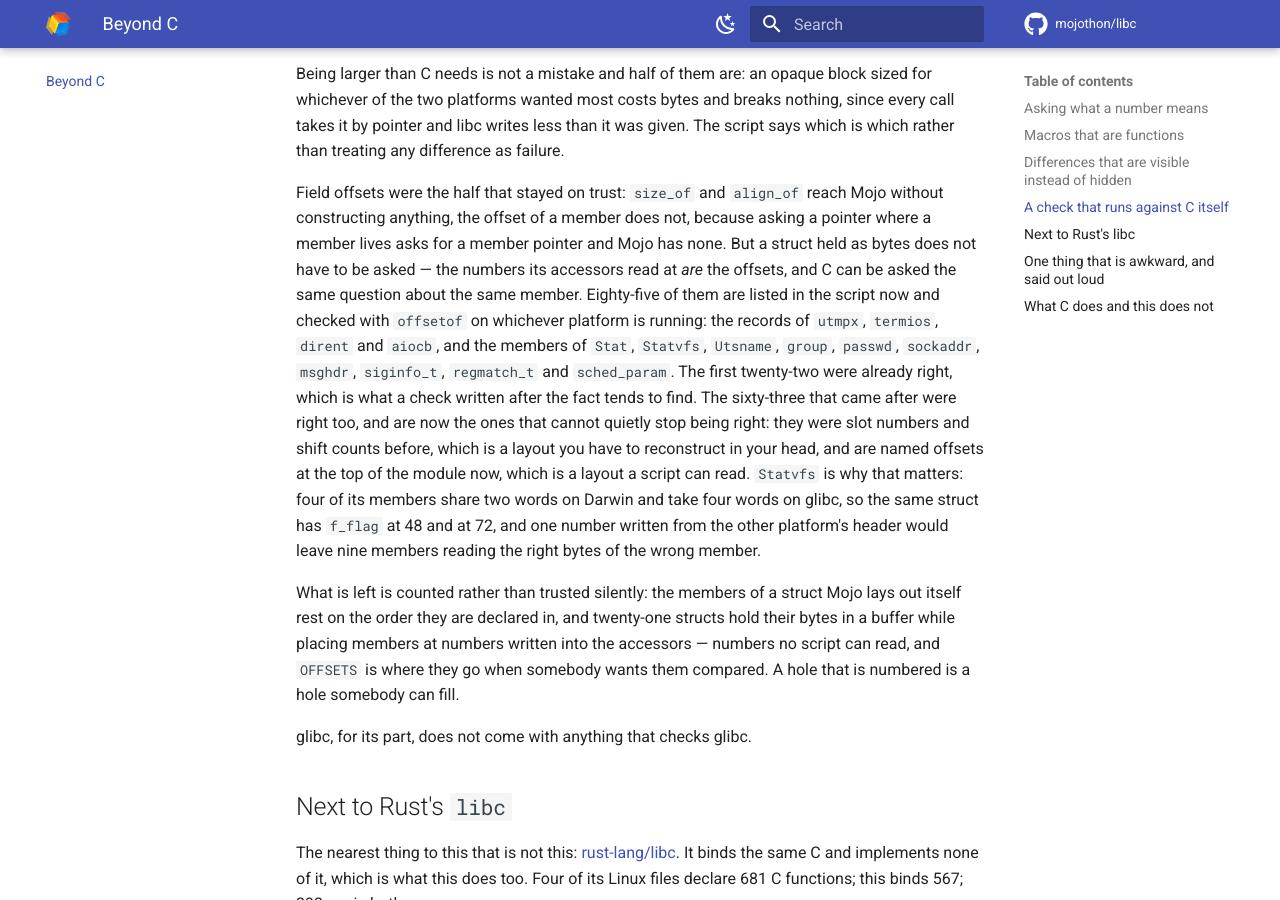
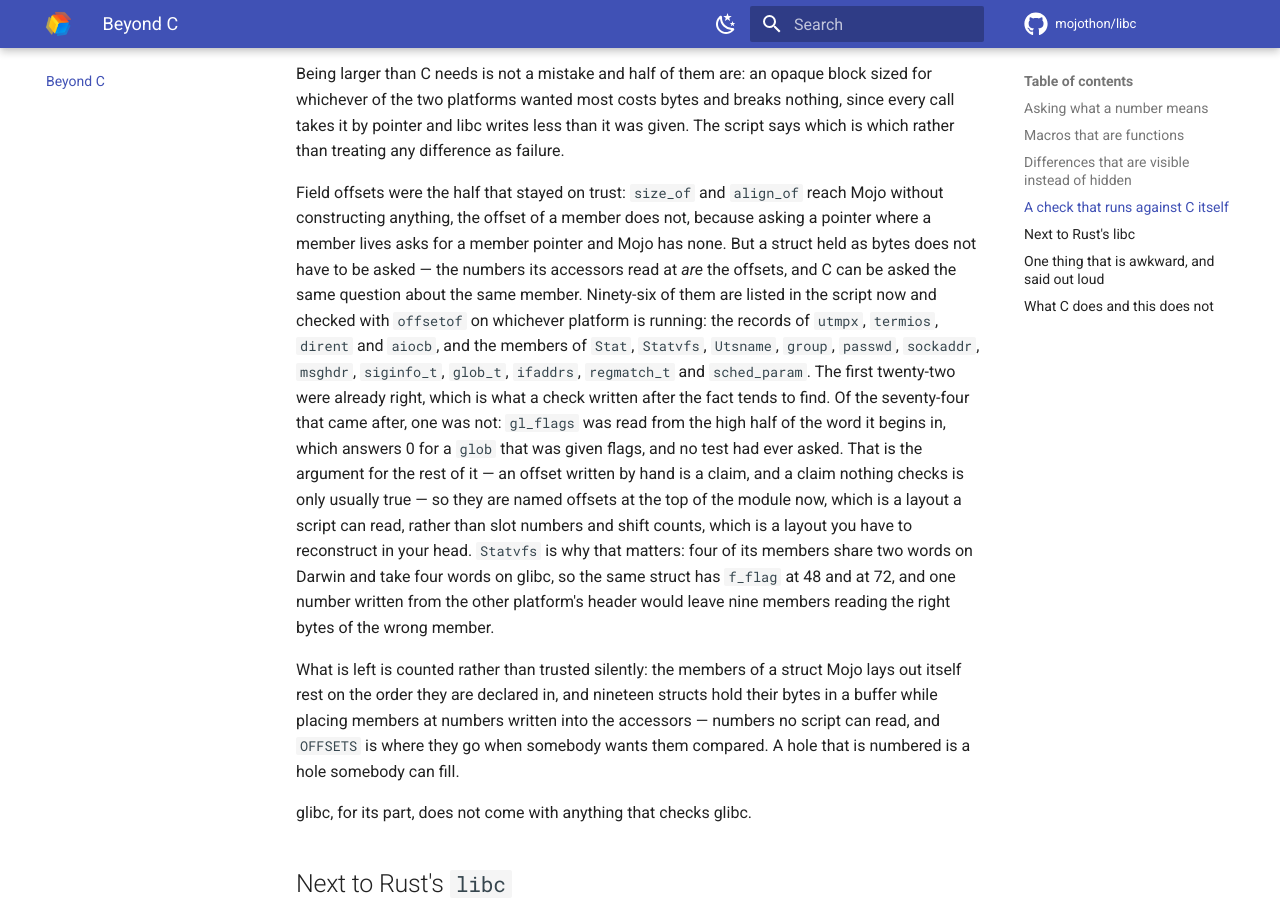
Before and after one commit to mojothon/libc, an MkDocs documentation site: the page built from docs/beyond-c.md, in a window 1280 px wide and 900 px high, scrolled down 2612 px. Built offline with MkDocs 1.6.1 and Material for MkDocs 9.7.7, drawn with Linux system fonts in a browser that asks for light colours; comment, search, counter and statistics services are not loaded.

Commit message:
fix(glob): read gl_flags from the half of its word it begins in
`gl_flags` sits at 24 on both platforms and is four bytes wide, so it is the
low half of that word and the four bytes after it are padding. It was read
as `_slot(24) >> 32`, the high half, which answers 0 for every `glob` that
was given any flag at all: `GLOB_MAGCHAR` never came back, and neither did
whatever the caller had passed in.

Nothing caught it because nothing read it. The three offsets beside it were
right, and one wrong offset in a struct of four is exactly the failure a
check written by eye does not catch — which is why the offsets are named
constants at the top of the module now, listed in `OFFSETS` and compared
with `offsetof` on both platforms.

The test asks what libc promises rather than what this module happens to
return: a pattern with a `*` in it comes back with `GLOB_MAGCHAR` set, a
path without one does not. glibc sets that bit for a metacharacter and XNU
clears it before copying the flags in and sets it again if the pattern needs
it, so both platforms hold up the same assertion, and it fails on the old
reader.

`ifaddrs` comes along because it is the neighbouring shape: seven members at
the same seven offsets on both platforms, which is worth writing down for
what is not in them — `ifa_flags` is four bytes with four of padding behind
it, and `ifa_dstaddr` is a union member on glibc, a plain pointer on Darwin,
and a macro name in the first case that `offsetof` expands.

```diff
--- a/docs/beyond-c.md
+++ b/docs/beyond-c.md
@@ -133,17 +133,20 @@
 because asking a pointer where a member lives asks for a member pointer and
 Mojo has none. But a struct held as bytes does not have to be asked — the
 numbers its accessors read at *are* the offsets, and C can be asked the
-same question about the same member. Eighty-five of them are listed in the
+same question about the same member. Ninety-six of them are listed in the
 script now and checked with `offsetof` on whichever platform is running:
 the records of `utmpx`, `termios`, `dirent` and `aiocb`, and the members of
 `Stat`, `Statvfs`, `Utsname`, `group`, `passwd`, `sockaddr`, `msghdr`,
-`siginfo_t`, `regmatch_t` and `sched_param`. The first twenty-two were
-already right, which is what a check written after the fact tends to find.
-The sixty-three that came after were right too, and are now the ones
-that cannot quietly stop being right: they were slot numbers and shift
-counts before, which is a layout you have to reconstruct in your head, and
-are named offsets at the top of the module now, which is a layout a script
-can read. `Statvfs` is
+`siginfo_t`, `glob_t`, `ifaddrs`, `regmatch_t` and `sched_param`. The first
+twenty-two were already right, which is what a check written after the fact
+tends to find. Of the seventy-four that came after, one was not: `gl_flags`
+was read from the high half of the word it begins in, which answers 0 for a
+`glob` that was given flags, and no test had ever asked. That is the
+argument for the rest of it — an offset written by hand is a claim, and a
+claim nothing checks is only usually true — so they are named offsets at the
+top of the module now, which is a layout a script can read, rather than slot
+numbers and shift counts, which is a layout you have to reconstruct in your
+head. `Statvfs` is
 why that matters: four of its members share two words on Darwin and take
 four words on glibc, so the same struct has `f_flag` at 48 and at 72, and
 one number written from the other platform's header would leave nine
@@ -151,7 +154,7 @@
 
 What is left is counted rather than trusted silently: the members of a
 struct Mojo lays out itself rest on the order they are declared in, and
-twenty-one structs hold their bytes in a buffer while placing members at
+nineteen structs hold their bytes in a buffer while placing members at
 numbers written into the accessors — numbers no script can read, and
 `OFFSETS` is where they go when somebody wants them compared. A hole that
 is numbered is a hole somebody can fill.
```
Also changed, not shown: CHANGELOG.md (+25 -0 lines), docs/modules.md (+2 -2 lines), 4 other files.
